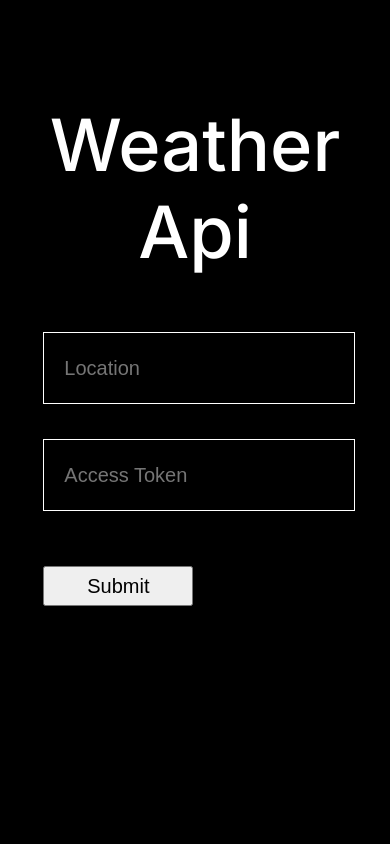
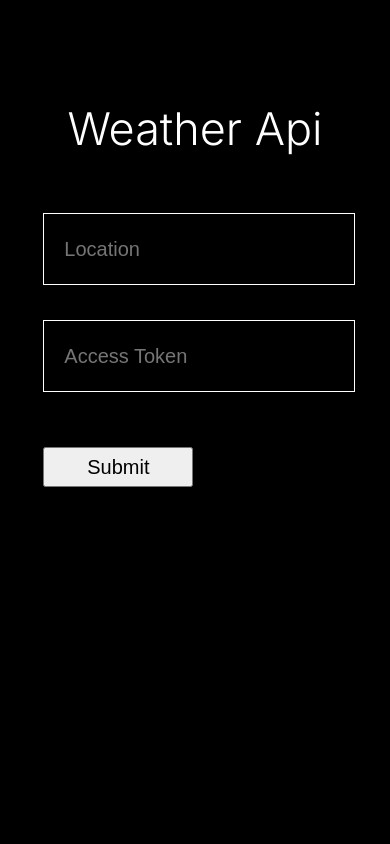
Before and after one commit to dhruvk-081/Module-6-Test, a plain HTML site: page index.html in a window 390 px wide. Shown: the top 844 px of the page. Drawn offline with Linux system fonts and the light colour scheme.

Commit message:
Update style.css

```diff
--- a/style.css
+++ b/style.css
@@ -116,11 +116,11 @@ button:hover {
     height: 100vh;
   }
   .fw700 {
-    font-weight: 500;
-    font-size: 7.2rem;
+    font-weight: 330;
+    font-size: 4.5rem;
   }
   .fw300 {
-    font-weight: 250;
+    font-weight: 200;
     font-size: 2rem;
   }
   button {
```
